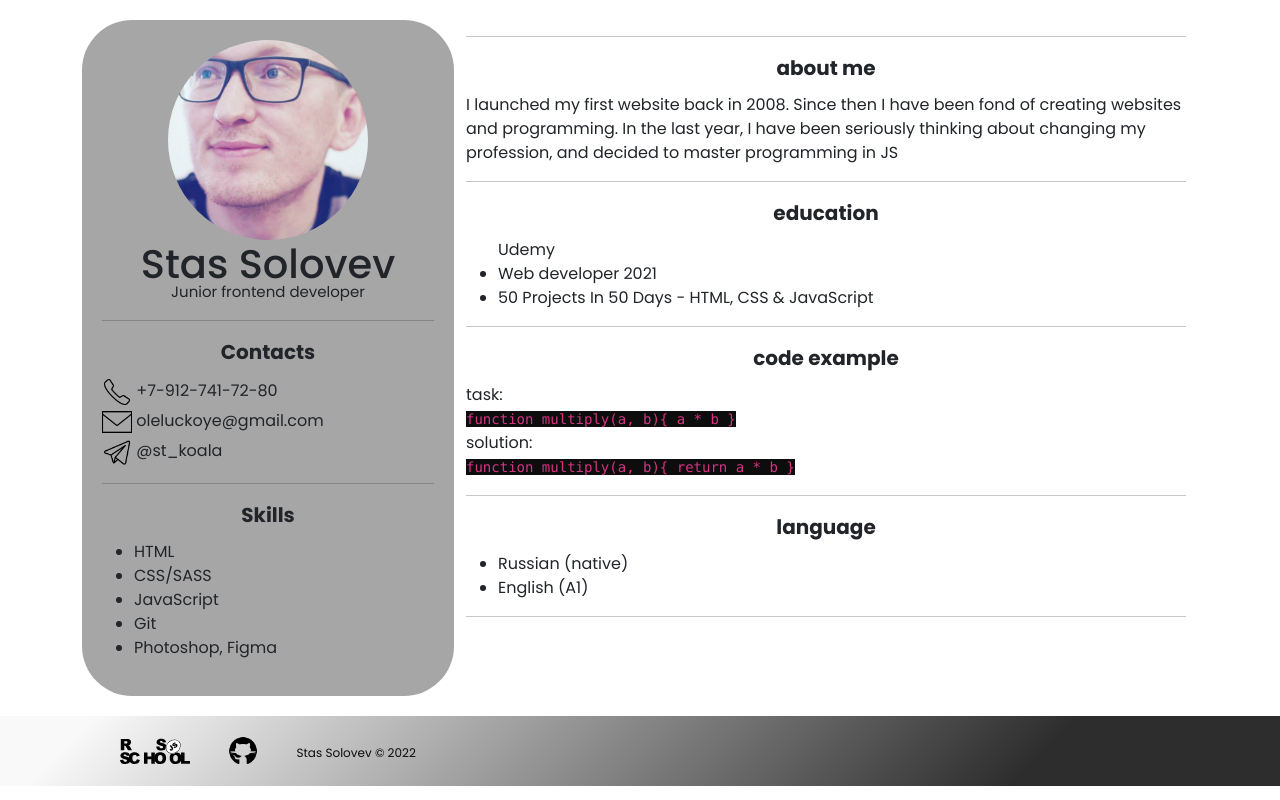
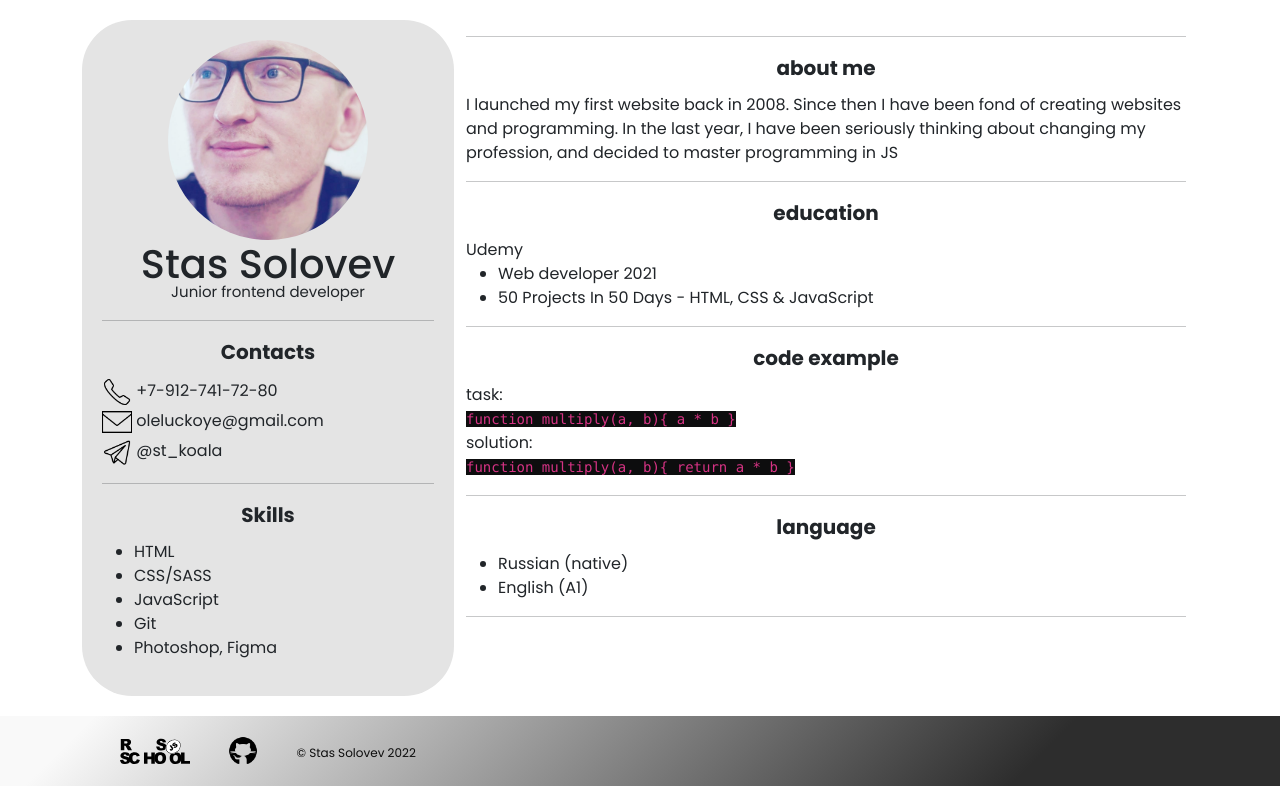
Before and after one commit to oleluckoye/rsschool-cv, a plain HTML site: page index.html in a window 1280 px wide. Drawn offline with Linux system fonts and the light colour scheme.

Commit message:
feat: update index.html, style.css

```diff
--- a/css/style.css
+++ b/css/style.css
@@ -33,7 +33,7 @@
     padding: 20px;
     border-radius: 50px;
     min-height: 300px;
-    background-color: rgb(167, 166, 166);
+    background-color: rgb(228, 228, 228);
 }
 code{
     background-color:rgb(13, 13, 14);
--- a/index.html
+++ b/index.html
@@ -49,7 +49,8 @@
                 <div class="education">
                     <div class="education title">education</div>
                     <div class="education-text">
-                        <ul>Udemy
+                        Udemy
+                        <ul>
                             <li>Web developer 2021</li>
                             <li>50 Projects In 50 Days - HTML, CSS & JavaScript</li>
                         </ul>
@@ -90,7 +91,7 @@
                 <div class="d-flex justify-content-evenly">
                 <a href="https://rs.school/js/"><img src="assets/img/rs_school_js.svg" width="70" height="70" class="rssschool" alt="logo-rsschool"></a>
                 <a href="https://github.com/oleluckoye"><img src="assets/icons/github.png" width="30" height="30" class="github" alt="github-logo"></a>
-                <div class="copiright">Stas Solovev &copy 2022</div>
+                <div class="copiright"> © Stas Solovev 2022</div>
                 </div>
             </div>
         </div>
```
